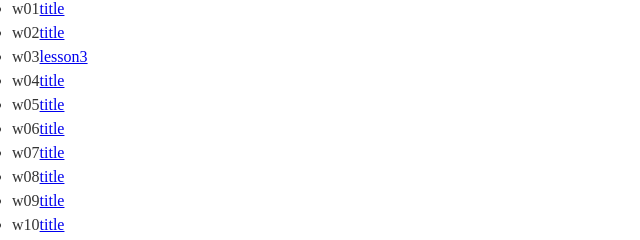
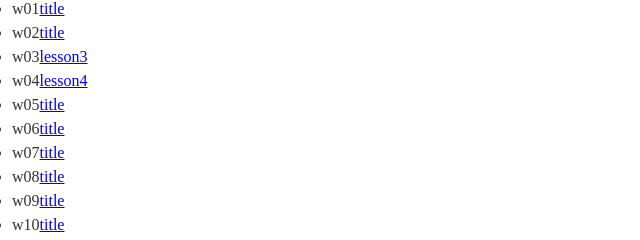
Before and after one commit to Yvescyril/wdd-230, a plain HTML site: page index.html in a window 1280 px wide. Shown: the part 323-563 px from the top of the page, 0-640 px from the left. Drawn offline with nearby package versions, Linux system fonts and the light colour scheme.

Commit message:
chamber initial

```diff
--- a/index.html
+++ b/index.html
@@ -25,7 +25,7 @@
             <Li>w01<a href="title">title</a></Li>
             <Li>w02<a href="title">title</a></Li>
             <Li>w03<a href="./lesson3/index.html">lesson3</a></Li>
-            <Li>w04<a href="./lesson4/">title</a></Li>
+            <Li>w04<a href="./chamber/index.html">lesson4</a></Li>
             <Li>w05<a href="title">title</a></Li>
             <Li>w06<a href="title">title</a></Li>
             <Li>w07<a href="title">title</a></Li>
```
